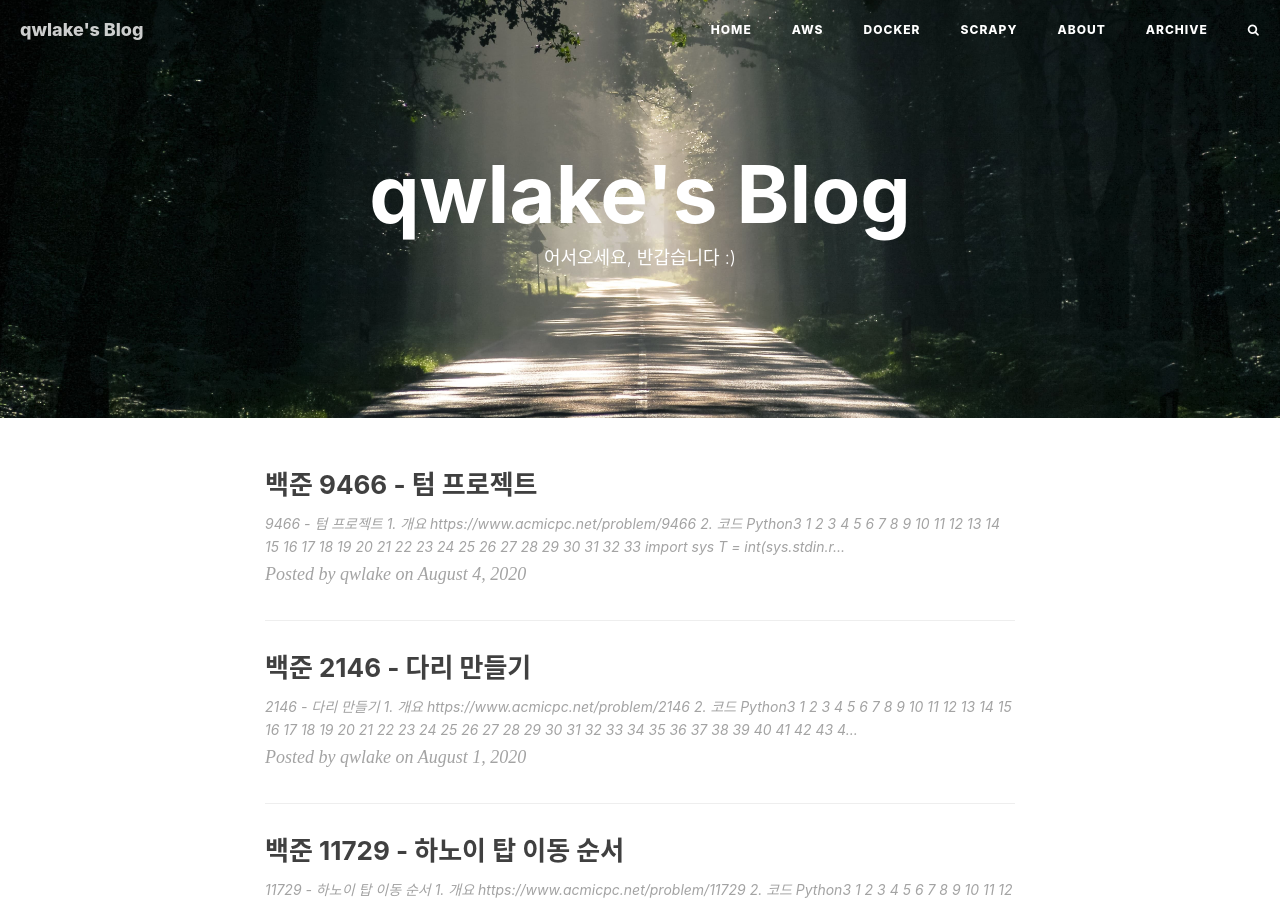
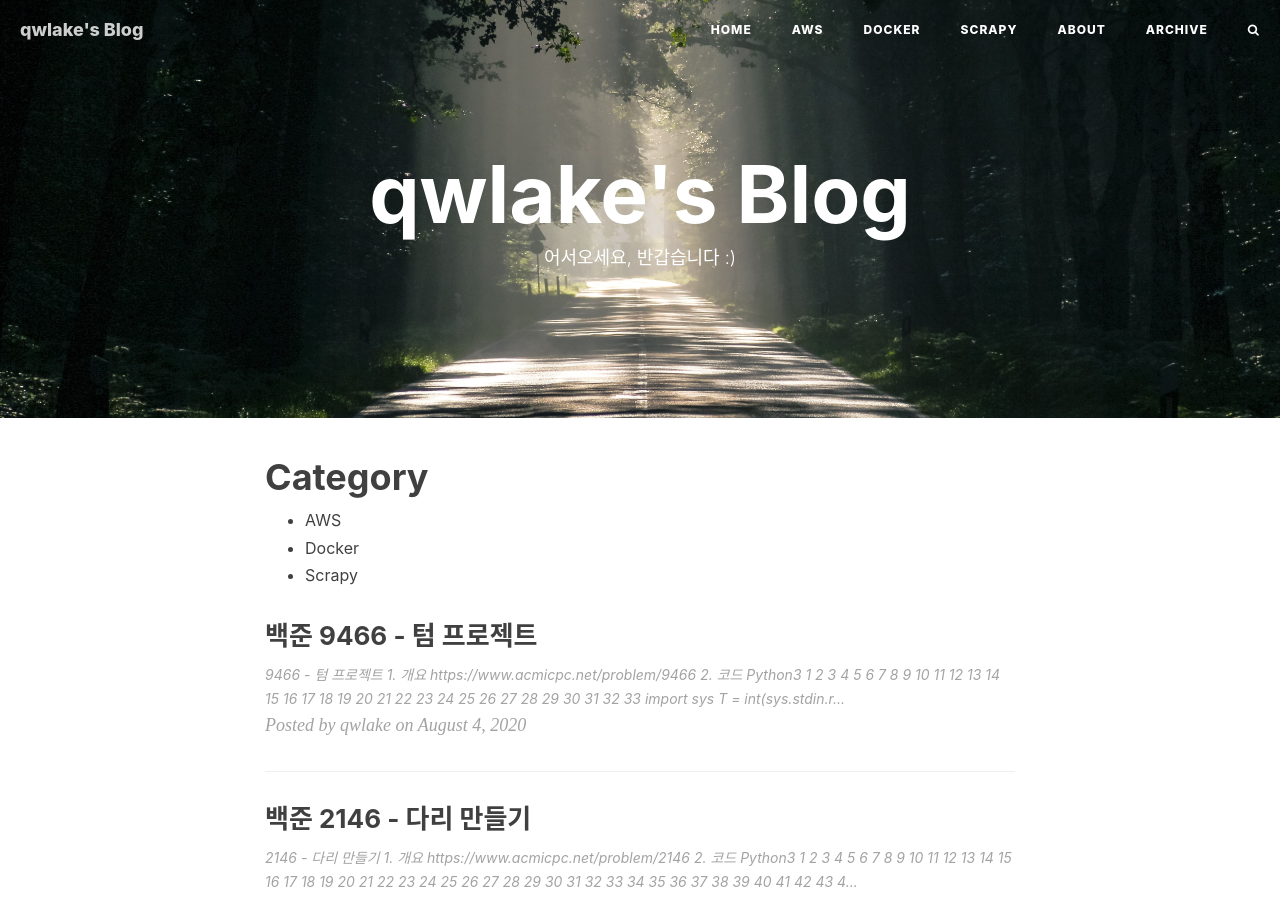
Before and after one commit to qwlake/qwlake.github.io, a Jekyll site: the page built from index.html, in a window 1280 px wide and 900 px high. Built offline with Jekyll 4.4.1, drawn with Linux system fonts in a browser that asks for light colours; nearby versions of some CDN libraries; the list of posts is cut into pages by our own code.

Commit message:
ㅁㄴㅇ

```diff
--- a/index.html
+++ b/index.html
@@ -3,20 +3,20 @@
 description: "어서오세요, 반갑습니다 :)"
 ---
 
-<!-- Article List -->
-<div class="mini-post-list js-result d-none">
+<header class="site-category">
+    <h1>Category</h1>
+    <ul>
         {% assign pages_list = site.pages %}
         {% for node in pages_list %}
             {% if node.title != null %}
                 {% if node.layout == "category" %}
-        <div class="post-preview item">
-            <a class="category-link {% if page.url == node.url %} active{% endif %}"
-            href="{{ site.baseurl }}{{ node.url }}">{{ node.title }}</a>
-        </div>
+                    <li><a class="category-link {% if page.url == node.url %} active{% endif %}"
+                    href="{{ site.baseurl }}{{ node.url }}">{{ node.title }}</a></li>
                 {% endif %}
             {% endif %}
         {% endfor %}
-</div>
+    </ul>
+</header>
 
 {% for post in paginator.posts %}
 <div class="post-preview">
```
Lines whose indentation alone changed are shown as unchanged.
